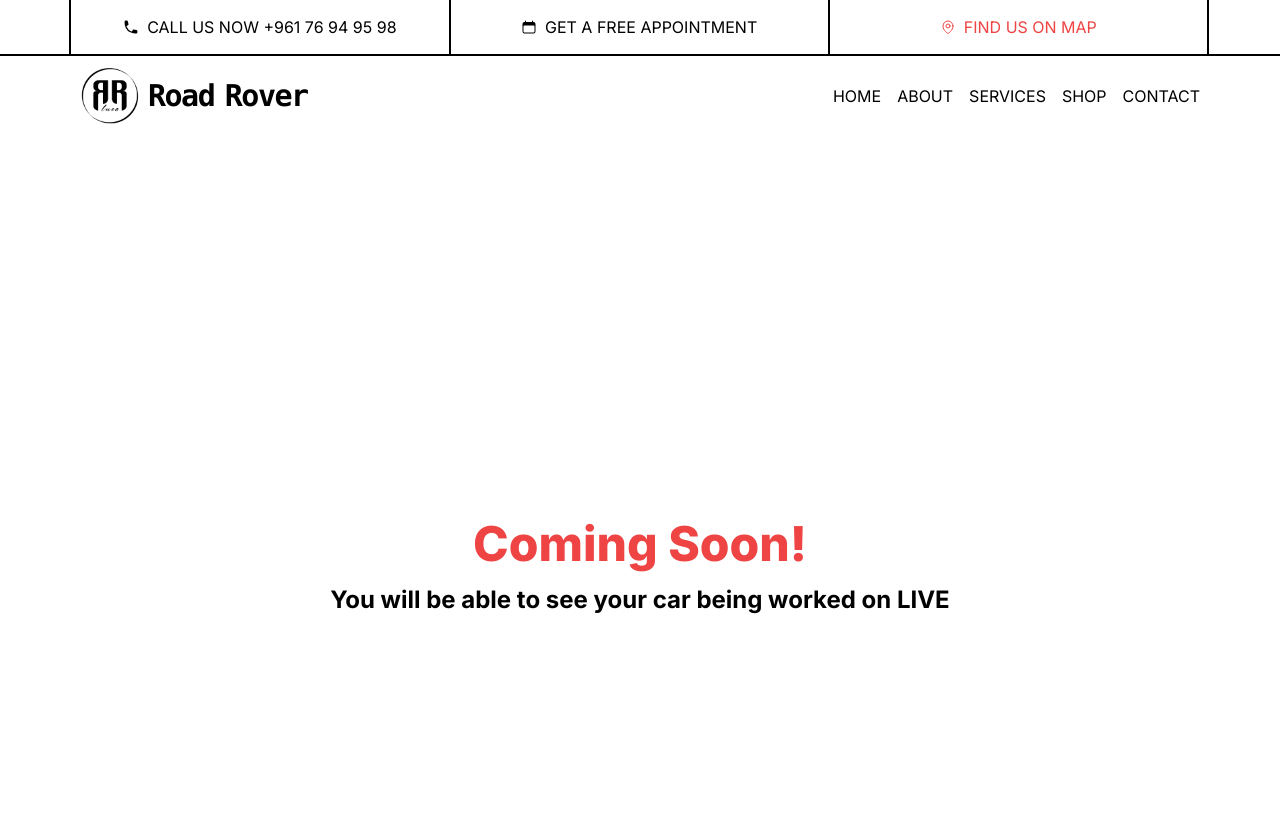
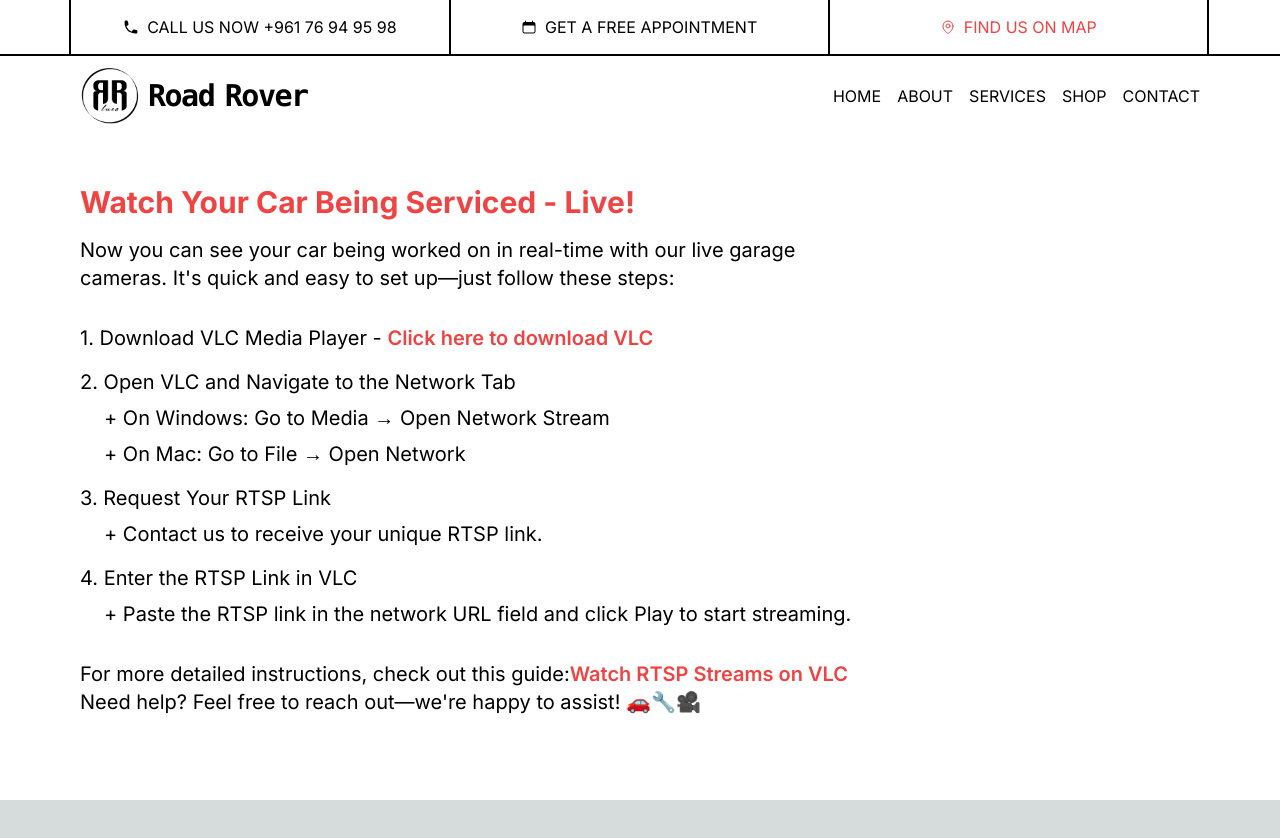
Before and after one commit to FK5/garage, a Next.js app: page /liveView in a window 1280 px wide. Shown: the top 838 px of the page. After the commit the page ends 800 px from the top, so only its background shows below. Built offline with nearby package versions, Linux system fonts and the light colour scheme; what tailwindcss-animated would draw is missing.

Commit message:
add view live page - fix layout bug in services

```diff
--- a/src/app/liveView/page.tsx
+++ b/src/app/liveView/page.tsx
@@ -1,24 +1,75 @@
-import {FC} from 'react';
+"use client";
+import { FC } from "react";
 
 const LiveView: FC = () => {
+  const handleDownloadClick = () => {
+    window.open("https://www.videolan.org/vlc/", "_blank");
+  };
+  const handleHelpClick = () => {
+    window.open(
+      "https://answers.openeye.net/Troubleshooting/Frequently_Asked_Questions/Cameras/Testing_RTSP_Streams_with_VLC",
+      "_blank"
+    );
+  };
+  return (
+    <div className="sm:min-h-[calc(100vh-8.5rem)] sm:px-20 px-5 py-12 bg-white text-black">
+      <div className="flex flex-col">
+        <div className="mb-6 sm:mb-8">
+          <p className="text-red-500 font-bold text-2xl sm:text-3xl mb-4">
+            Watch Your Car Being Serviced - Live!
+          </p>
+          <p className=" sm:w-2/3 text-lg sm:text-xl">
+            Now you can see your car being worked on in real-time with our live
+            garage cameras. It's quick and easy to set up—just follow these
+            steps:
+          </p>
+        </div>
+        <div>
+          <p className="text-lg sm:text-xl mb-4">
+            1. Download VLC Media Player -{" "}
+            <span
+              className="font-semibold text-red-500 hover:font-bold hover:cursor-pointer"
+              onClick={handleDownloadClick}
+            >
+              Click here to download VLC
+            </span>
+          </p>
+          <p className="text-lg sm:text-xl mb-2">
+            2. Open VLC and Navigate to the Network Tab
+          </p>
+          <p className="text-lg sm:text-xl ml-6 mb-2">
+            + On Windows: Go to Media → Open Network Stream
+          </p>
+          <p className="text-lg sm:text-xl ml-6 mb-4">
+            + On Mac: Go to File → Open Network
+          </p>
+          <p className="text-lg sm:text-xl mb-2">3. Request Your RTSP Link</p>
+          <p className="text-lg sm:text-xl ml-6 mb-4">
+            + Contact us to receive your unique RTSP link.
+          </p>
+          <p className="text-lg sm:text-xl mb-2">
+            4. Enter the RTSP Link in VLC
+          </p>
+          <p className="text-lg sm:text-xl ml-6 mb-8">
+            + Paste the RTSP link in the network URL field and click Play to
+            start streaming.
+          </p>
+          <p className="text-lg sm:text-xl">
+            For more detailed instructions, check out this guide:
+            <span
+              className="font-semibold text-red-500 hover:font-bold hover:cursor-pointer"
+              onClick={handleHelpClick}
+            >
+              Watch RTSP Streams on VLC
+            </span>
+          </p>
+          <p className="text-lg sm:text-xl">
+            Need help? Feel free to reach out—we're happy to assist! 🚗🔧🎥
+          </p>
+        </div>
+      </div>
+    </div>
+  );
+};
 
-    return (
-        <div className='flex flex-col items-center justify-center bg-white py-[27rem] px-5 sm:px-20 h-[37rem]'>
-
-            <p className='text-red-500 font-extrabold text-5xl mb-4 text-center'> Coming Soon!</p>
-            <p className='text-black font-bold text-2xl text-center'> You will be able to see your car being worked on LIVE</p>
-
-
-            {/* <div className='flex flex-wrap gap-10'>
-                { a.map((e, index) => (<div key={index}>
-                    <a rel="nofollow" href="http://50.248.1.46:8000/" target="new" className='w-full'>
-                    <img id="image0" src="http://50.248.1.46:8000/mjpg/video.mjpg" className="img-responsive img-rounded detailimage" alt="" title="Click here to enter the camera located in United States, region Florida, Банч Парк"/>
-                    </a>
-                </div>)  )}
-            </div> */}
-
-        </div>
-    )
-}
-
-export default LiveView
+export default LiveView;
--- a/src/app/page.tsx
+++ b/src/app/page.tsx
@@ -1,5 +1,3 @@
-import {useRef} from 'react'
-
 import HeroSection from "@/components/HeroSection";
 import AboutSection from "@/components/AboutSection";
 import CertificatesSection from "@/components/CertificatesSection";
--- a/src/app/services/page.tsx
+++ b/src/app/services/page.tsx
@@ -75,8 +75,8 @@ const Services: FC = () => {
 
   return (
     <>
-      <div className="hidden sm:flex sm:flex-col bg-white px-5 sm:px-20 sm:pt-20 pb-20 dark:text-black">
-        <div className="flex flex-wrap gap-10">
+      <div className="hidden lg:flex lg:flex-col bg-white px-5 lg:px-20 lg:pt-20 pb-20 dark:text-black">
+        <div className="flex flex-wrap gap-8">
           {serviceCardsTexts.map((element, index) =>
             serviceCard(
               element.id,
@@ -90,7 +90,7 @@ const Services: FC = () => {
       </div>
 
       <div
-        className="flex flex-col sm:hidden dark:text-black bg-white items-center justify-center py-8 px-5"
+        className="flex flex-col lg:hidden dark:text-black bg-white items-center justify-center py-8 px-5"
       >
         <p className="text-2xl font-bold mb-2">OUR SERVICES</p>
         <Swiper
--- a/src/components/InfoBar.tsx
+++ b/src/components/InfoBar.tsx
@@ -5,7 +5,11 @@ import { PhoneIcon } from "@heroicons/react/20/solid";
 import { CalendarIcon } from "@heroicons/react/24/solid";
 import { MapPinIcon } from "@heroicons/react/24/outline";
 
-export default function InfoBar() {
+type InfoBarProps = {
+  className?: string;
+};
+
+const InfoBar: React.FC<InfoBarProps> = ({ className }) => {
   const [isLocationHover, setIsLocationHover] = useState<Boolean>(false);
 
   const handlePhoneNumberClick = () => {
@@ -23,7 +27,7 @@ export default function InfoBar() {
 
   return (
     <>
-      <div className="infobar dark:text-black bg-white sm:flex z-50 flex-row border-b-2 border-black h-14 hidden select-none">
+      <div className={`infobar ${className} dark:text-black bg-white sm:flex z-50 flex-row border-b-2 border-black h-14 hidden select-none transition-transform duration-300`}>
         <a className="w-20 border-r-2 border-black hidden sm:block"></a>
         <a className="w-1/3 text-center border-r-2 border-black flex items-center justify-center">
           <PhoneIcon className="h-4 w-4 mr-2" />
@@ -69,3 +73,5 @@ export default function InfoBar() {
     </>
   );
 }
+
+export default InfoBar;
--- a/src/components/ServicesSection.tsx
+++ b/src/components/ServicesSection.tsx
@@ -25,7 +25,7 @@ export default function ServicesSection() {
       id: "2",
       title: "TRANSMISSIONS",
       description:
-        "We diagnose and repair all types of transmissions, provided they are repairable.",
+        "We diagnose and repair all types of tranlgissions, provided they are repairable.",
       image: "transmission.jpg",
     },
     {
@@ -56,10 +56,10 @@ export default function ServicesSection() {
 
   return (
     <>
-      <div id="services-section" className="hidden sm:flex dark:text-black flex flex-col items-center bg-white pt-[8rem] px-5 sm:px-20 sm:pt-40 pb-20">
+      <div id="services-section" className="hidden lg:flex dark:text-black flex flex-col items-center bg-white pt-[8rem] px-5 lg:px-20 lg:pt-40 pb-20">
         <p className="text-5xl font-bold mb-4">OUR SERVICES</p>
         <p
-          className="mb-16 text-center px-[1rem] sm:px-[3rem] text-2xl sm:text-xl underline font-medium hover:font-bold hover:cursor-pointer hover:text-red-500"
+          className="mb-16 text-center px-[1rem] lg:px-[3rem] text-2xl lg:text-xl underline font-medium hover:font-bold hover:cursor-pointer hover:text-red-500"
           onClick={() => {
             push("/services");
           }}
@@ -67,7 +67,7 @@ export default function ServicesSection() {
           VIEW ALL SERVICES
         </p>
 
-        <div className="flex flex-wrap gap-10">
+        <div className="flex flex-wrap gap-8">
           {serviceCardsTexts.map((element, index) =>
             serviceCard(
               element.id,
@@ -79,7 +79,7 @@ export default function ServicesSection() {
           )}
         </div>
       </div>
-      <div id="services-section-mobile" className="flex flex-col sm:hidden dark:text-black bg-white flex items-center justify-center pt-24 py-12 px-5">
+      <div id="services-section-mobile" className="flex flex-col lg:hidden dark:text-black bg-white flex items-center justify-center pt-24 py-12 px-5">
         <p className="text-2xl font-bold mb-4">OUR SERVICES</p>
         <p
           className="mb-4 text-center px-[1rem] text-md underline font-medium hover:font-bold hover:cursor-pointer hover:text-red-500"
```
